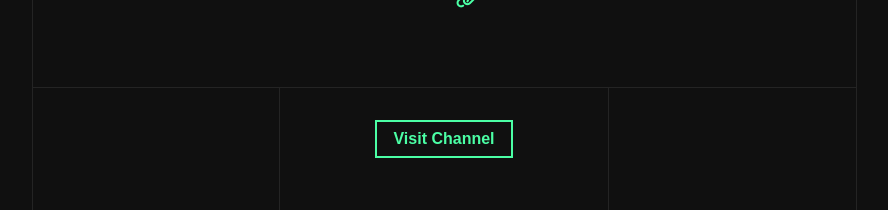
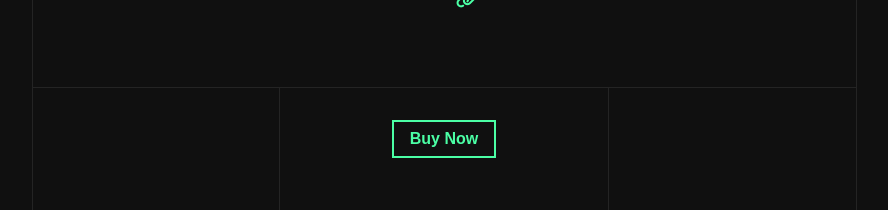
Before and after one commit to ihsanmei/kamu, a plain HTML site: page index.html in a window 1280 px wide. Shown: the part 2440-2650 px from the top of the page, without its empty margins (196-1084 px from the left). Drawn offline with nearby package versions, Linux system fonts and the light colour scheme; a script that the page names is missing.

Commit message:
Update index.html

```diff
--- a/index.html
+++ b/index.html
@@ -393,7 +393,7 @@
           target="_blank"
         >
           <button class="btn-primary">
-            Visit Channel<span class="round" />
+            Buy Now<span class="round" />
           </button>
         </a>
       </section>
```
